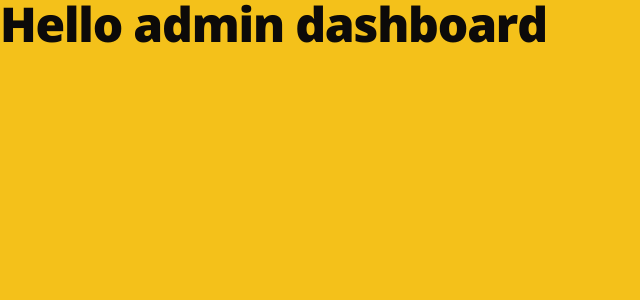
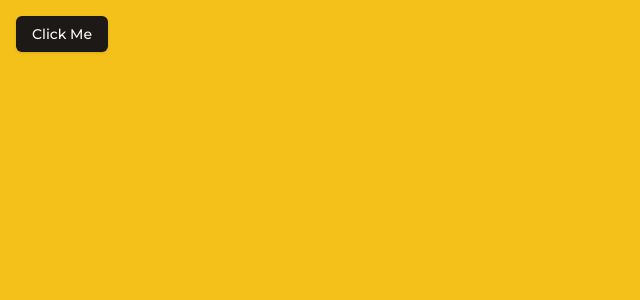
Before and after one commit to tshimega-molefe/35lens, a Next.js app in the folder frontend/: page / in a window 1280 px wide. Shown: the top 300 px of the page, without its empty margins (0-640 px from the left). Built offline with nearby package versions, Linux system fonts and the light colour scheme.

Commit message:
Clerk Initial Commit

```diff
--- /dev/null
+++ b/frontend/app/(root)/page.tsx
@@ -0,0 +1,9 @@
+import { Button } from "@/components/ui/button";
+
+export default function Home() {
+  return (
+    <div className="p-4">
+      <Button>Click Me</Button>
+    </div>
+  );
+}
--- a/frontend/app/layout.tsx
+++ b/frontend/app/layout.tsx
@@ -1,6 +1,6 @@
 import "./globals.css";
 import type { Metadata } from "next";
-import { opensans } from "@/lib/fonts";
+import { montserrat } from "@/lib/fonts";
 
 export const metadata: Metadata = {
   title: "35 Lens | Admin Dashboard",
@@ -34,7 +34,7 @@
         />
         <link rel="manifest" href="/site.webmanifest" />
       </head>
-      <body className={`${opensans.className} antialiased`}>{children}</body>
+      <body className={`${montserrat.className} antialiased`}>{children}</body>
     </html>
   );
 }
--- a/frontend/app/page.tsx
+++ /dev/null
@@ -1,5 +0,0 @@
-import Image from "next/image";
-
-export default function Home() {
-  return <h1>Hello admin dashboard</h1>;
-}
--- /dev/null
+++ b/frontend/components/ui/button.tsx
@@ -0,0 +1,57 @@
+import * as React from "react"
+import { Slot } from "@radix-ui/react-slot"
+import { cva, type VariantProps } from "class-variance-authority"
+
+import { cn } from "@/lib/utils"
+
+const buttonVariants = cva(
+  "inline-flex items-center justify-center rounded-md text-sm font-medium transition-colors focus-visible:outline-none focus-visible:ring-1 focus-visible:ring-ring disabled:pointer-events-none disabled:opacity-50",
+  {
+    variants: {
+      variant: {
+        default:
+          "bg-primary text-primary-foreground shadow hover:bg-primary/90",
+        destructive:
+          "bg-destructive text-destructive-foreground shadow-sm hover:bg-destructive/90",
+        outline:
+          "border border-input bg-transparent shadow-sm hover:bg-accent hover:text-accent-foreground",
+        secondary:
+          "bg-secondary text-secondary-foreground shadow-sm hover:bg-secondary/80",
+        ghost: "hover:bg-accent hover:text-accent-foreground",
+        link: "text-primary underline-offset-4 hover:underline",
+      },
+      size: {
+        default: "h-9 px-4 py-2",
+        sm: "h-8 rounded-md px-3 text-xs",
+        lg: "h-10 rounded-md px-8",
+        icon: "h-9 w-9",
+      },
+    },
+    defaultVariants: {
+      variant: "default",
+      size: "default",
+    },
+  }
+)
+
+export interface ButtonProps
+  extends React.ButtonHTMLAttributes<HTMLButtonElement>,
+    VariantProps<typeof buttonVariants> {
+  asChild?: boolean
+}
+
+const Button = React.forwardRef<HTMLButtonElement, ButtonProps>(
+  ({ className, variant, size, asChild = false, ...props }, ref) => {
+    const Comp = asChild ? Slot : "button"
+    return (
+      <Comp
+        className={cn(buttonVariants({ variant, size, className }))}
+        ref={ref}
+        {...props}
+      />
+    )
+  }
+)
+Button.displayName = "Button"
+
+export { Button, buttonVariants }
--- a/frontend/package.json
+++ b/frontend/package.json
@@ -9,7 +9,9 @@
     "lint": "next lint"
   },
   "dependencies": {
+    "@clerk/nextjs": "^4.23.5",
     "@radix-ui/react-icons": "^1.3.0",
+    "@radix-ui/react-slot": "^1.0.2",
     "@types/node": "20.6.0",
     "@types/react": "18.2.21",
     "@types/react-dom": "18.2.7",
```
Also changed, not shown: 2 other files (tests, documents, lock files or other folders).
